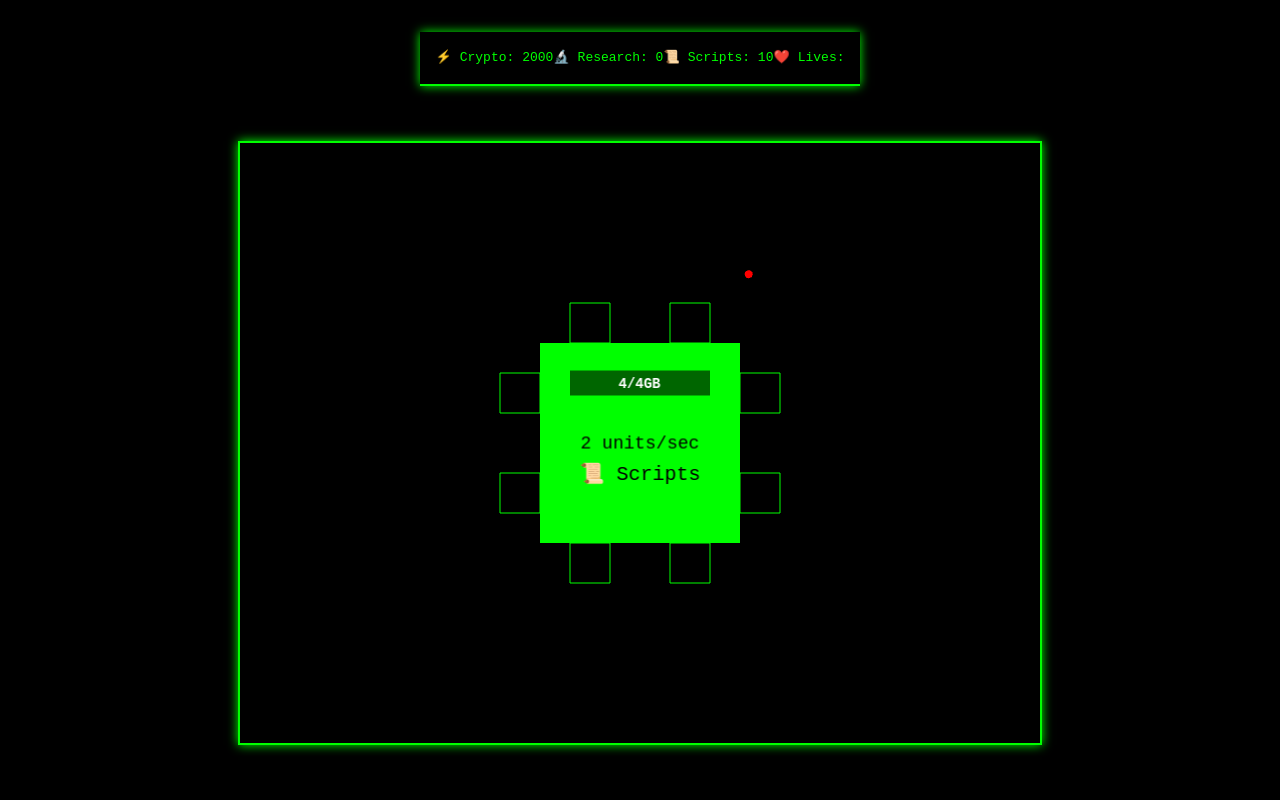
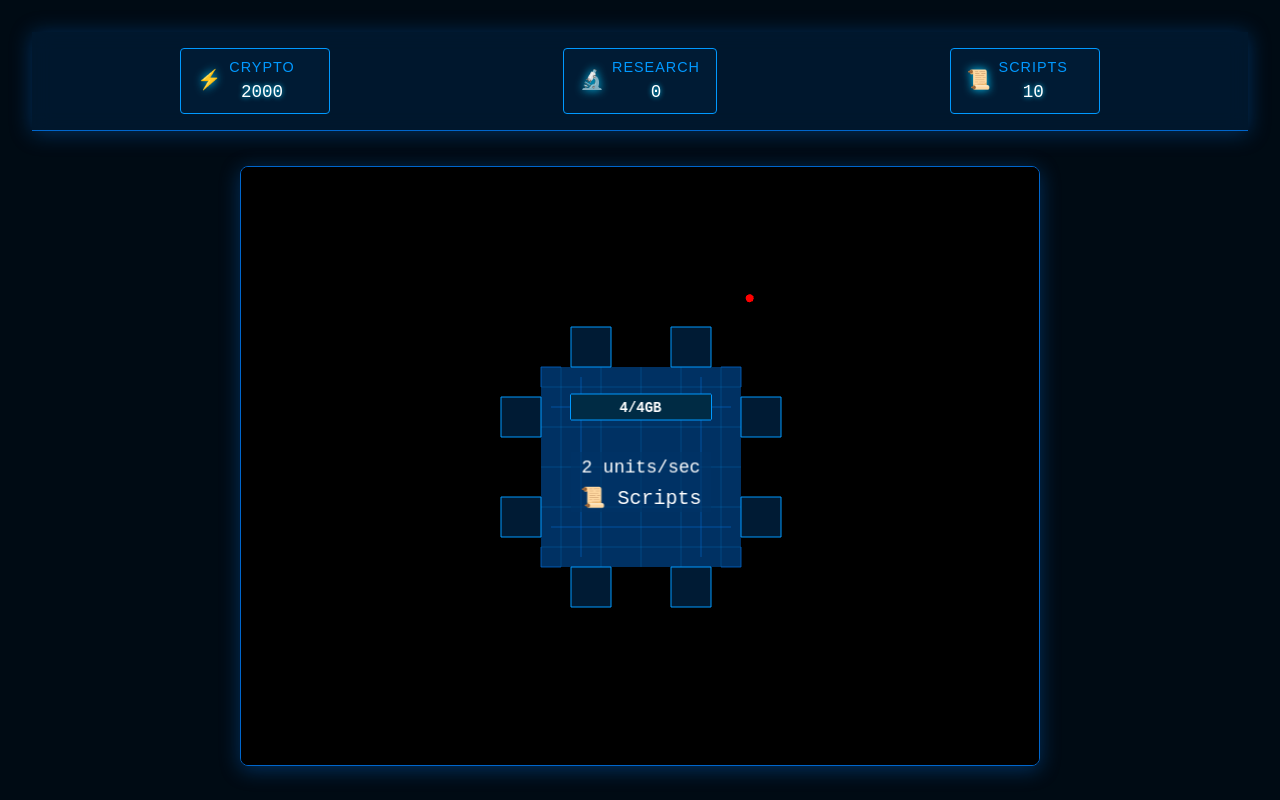
Before and after one commit to SebastianChristoph/vibegame, a React (Vite) app: page / in a window 1280 px wide. Built offline with nearby package versions, Linux system fonts and the light colour scheme.

Commit message:
basic game

```diff
--- /dev/null
+++ b/public/index.html
@@ -0,0 +1,14 @@
+<!DOCTYPE html>
+<html lang="en">
+  <head>
+    <meta charset="UTF-8" />
+    <link rel="icon" type="image/svg+xml" href="/vite.svg" />
+    <meta name="viewport" content="width=device-width, initial-scale=1.0" />
+    <link href="https://fonts.googleapis.com/css2?family=Orbitron:wght@400;500;600;700&family=Share+Tech+Mono&display=swap" rel="stylesheet">
+    <title>Vibe Game</title>
+  </head>
+  <body>
+    <div id="root"></div>
+    <script type="module" src="/src/main.jsx"></script>
+  </body>
+</html>
--- a/src/App.jsx
+++ b/src/App.jsx
@@ -4,7 +4,7 @@ import Navbar from './components/Navbar';
 function App() {
   return (
     <div style={{
-      backgroundColor: '#000000',
+      backgroundColor: '#000B14',
       minHeight: '100vh',
       display: 'flex',
       flexDirection: 'column',
--- a/src/components/GameCanvas.jsx
+++ b/src/components/GameCanvas.jsx
@@ -26,19 +26,19 @@ class MainScene extends Phaser.Scene {
     const y = this.mainComputer.y - 60;
 
     // Create container rectangle with border
-    this.ramBarContainer = this.add.rectangle(x + barWidth/2, y, barWidth, barHeight, 0x000000);
-    this.ramBarContainer.setStrokeStyle(2, 0x00ff00);
-    this.ramBarContainer.setDepth(1); // Above computer
+    this.ramBarContainer = this.add.rectangle(x + barWidth/2, y, barWidth, barHeight, 0x001B34);
+    this.ramBarContainer.setStrokeStyle(2, 0x0099FF);
+    this.ramBarContainer.setDepth(1);
 
-    // Create the dark green background (available RAM)
-    this.ramBarAvailable = this.add.rectangle(x, y, barWidth, barHeight, 0x006600);
+    // Create the dark blue background (available RAM)
+    this.ramBarAvailable = this.add.rectangle(x, y, barWidth, barHeight, 0x002B44);
     this.ramBarAvailable.setOrigin(0, 0.5);
-    this.ramBarAvailable.setDepth(1); // Above computer
+    this.ramBarAvailable.setDepth(1);
 
-    // Create the red overlay (used RAM)
-    this.ramBarUsed = this.add.rectangle(x, y, 0, barHeight, 0xff0000);
+    // Create the blue overlay (used RAM)
+    this.ramBarUsed = this.add.rectangle(x, y, 0, barHeight, 0x0066CC);
     this.ramBarUsed.setOrigin(0, 0.5);
-    this.ramBarUsed.setDepth(1); // Above computer
+    this.ramBarUsed.setDepth(1);
 
     // Add RAM text
     this.ramText = this.add.text(
@@ -47,12 +47,12 @@ class MainScene extends Phaser.Scene {
       '4/4GB',
       {
         font: 'bold 14px monospace',
-        fill: '#ffffff',
+        fill: '#FFFFFF',
         align: 'center'
       }
     );
     this.ramText.setOrigin(0.5);
-    this.ramText.setDepth(2); // Above RAM bar
+    this.ramText.setDepth(2);
   }
 
   updateRamBar() {
@@ -65,7 +65,7 @@ class MainScene extends Phaser.Scene {
     const barWidth = 140;  // Match the width from createRamBar
     const usedWidth = Math.max(0, barWidth * (usedByFirewalls/totalRAM));
 
-    // Update the red bar (used RAM)
+    // Update the blue bar (used RAM)
     this.ramBarUsed.width = usedWidth;
 
     // Update the text
@@ -144,18 +144,18 @@ class MainScene extends Phaser.Scene {
 
     // If this is a firewall, create new radius
     if (module.type === 'firewall') {
-      const radius = this.add.circle(module.x, module.y, 180, 0xFFFF00, 0.15);
-      radius.setStrokeStyle(1, 0xFFFF00, 0.4);
-      radius.setDepth(-2); // Below everything including beams
+      const radius = this.add.circle(module.x, module.y, 180, 0x0099FF, 0.15);
+      radius.setStrokeStyle(1, 0x0099FF, 0.4);
+      radius.setDepth(-2);
       module.detectionRadius = radius;
-      module.isActive = true; // Start as active
+      module.isActive = true;
     }
   }
 
   createFireBeam(startX, startY, targetX, targetY) {
     // Create a simple line graphics object
     const line = this.add.graphics();
-    line.setDepth(-1); // Below everything
+    line.setDepth(-1);
 
     // Create a tween to pulse the line width
     const pulseWidth = {value: 4};
@@ -168,7 +168,7 @@ class MainScene extends Phaser.Scene {
       ease: 'Sine.easeInOut',
       onUpdate: () => {
         line.clear();
-        line.lineStyle(pulseWidth.value, 0xff6600, 1);
+        line.lineStyle(pulseWidth.value, 0x0099FF, 1);
         line.beginPath();
         line.moveTo(startX, startY);
         line.lineTo(targetX, targetY);
@@ -192,7 +192,7 @@ class MainScene extends Phaser.Scene {
       frequency: 30,
       scale: { start: 0.5, end: 0 },
       alpha: { start: 1, end: 0 },
-      tint: [0xff0000, 0xff6600, 0xffff00],
+      tint: [0x0099FF, 0x0066CC, 0x00CCFF],
       speed: { min: 50, max: 80 },
       angle: { min: 0, max: 360 },
       gravityY: -50,
@@ -210,7 +210,7 @@ class MainScene extends Phaser.Scene {
         frequency: 40,
         scale: { start: 0.3, end: 0 },
         alpha: { start: 0.8, end: 0 },
-        tint: [0xff0000, 0xff6600],
+        tint: [0x0099FF, 0x0066CC],
         speed: { min: 60, max: 100 },
         angle: { min: angle - 10, max: angle + 10 },
         gravityY: -80,
@@ -226,7 +226,7 @@ class MainScene extends Phaser.Scene {
       frequency: 20,
       scale: { start: 0.1, end: 0 },
       alpha: { start: 1, end: 0 },
-      tint: 0xffff00,
+      tint: 0x00CCFF,
       speed: { min: 100, max: 200 },
       angle: { min: 0, max: 360 },
       gravityY: -20,
@@ -247,7 +247,7 @@ class MainScene extends Phaser.Scene {
       sparks.destroy();
     });
 
-    return 1000; // Animation duration
+    return 1000;
   }
 
   checkVirusCollisions() {
@@ -354,7 +354,6 @@ class MainScene extends Phaser.Scene {
 
       // If removing a firewall, clean up its effects
       if (module.type === 'firewall') {
-        // Cancel any pending reactivation timer
         if (module.reactivationTimer) {
           module.reactivationTimer.remove();
           module.reactivationTimer = null;
@@ -371,10 +370,10 @@ class MainScene extends Phaser.Scene {
 
       // Update module properties
       if (type) {
-        module.fillColor = 0x00ff00;
+        module.fillColor = 0x0066CC;
         module.occupied = true;
         module.type = type;
-        module.setDepth(0); // Same level as computer
+        module.setDepth(0);
 
         if (!module.typeText) {
           let displayText = type.toUpperCase();
@@ -389,12 +388,12 @@ class MainScene extends Phaser.Scene {
             displayText,
             {
               font: type === 'firewall' ? '12px/14px monospace' : '12px monospace',
-              fill: '#000000',
+              fill: '#FFFFFF',
               align: 'center'
             }
           );
           module.typeText.setOrigin(0.5);
-          module.typeText.setDepth(1); // Above modules
+          module.typeText.setDepth(1);
         } else {
           let displayText = type.toUpperCase();
           if (type === 'ram') {
@@ -405,10 +404,10 @@ class MainScene extends Phaser.Scene {
           module.typeText.setText(displayText);
         }
       } else {
-        module.fillColor = 0x000000;
+        module.fillColor = 0x001B34;
         module.occupied = false;
         module.type = null;
-        module.setDepth(0); // Same level as computer
+        module.setDepth(0);
         if (module.typeText) {
           module.typeText.destroy();
           module.typeText = null;
@@ -464,49 +463,146 @@ class MainScene extends Phaser.Scene {
     particleTexture.generateTexture('particle', 8, 8);
     particleTexture.destroy();
 
+    // Create the main computer background (darker shade)
+    this.mainComputerBg = this.add.rectangle(
+      this.cameras.main.centerX,
+      this.cameras.main.centerY,
+      200,
+      200,
+      0x002244
+    );
+    this.mainComputerBg.setDepth(0);
+
     // Create the main computer (central target)
     this.mainComputer = this.add.rectangle(
       this.cameras.main.centerX,
       this.cameras.main.centerY,
       200,
       200,
-      0x00ff00
+      0x003366
     );
     this.mainComputer.setInteractive();
-    this.mainComputer.setDepth(0); // Base layer for computer
+    this.mainComputer.setDepth(0);
+    this.mainComputer.setAlpha(0.9); // Make it slightly transparent
+
+    // Add server/CPU visual elements
+    const graphics = this.add.graphics();
+    graphics.lineStyle(1, 0x0099FF, 0.2); // Thinner, more transparent lines for grid
+
+    // Add grid pattern
+    for (let i = -80; i <= 80; i += 40) {
+      graphics.beginPath();
+      graphics.moveTo(this.mainComputer.x - 100, this.mainComputer.y + i);
+      graphics.lineTo(this.mainComputer.x + 100, this.mainComputer.y + i);
+      graphics.strokePath();
+
+      graphics.beginPath();
+      graphics.moveTo(this.mainComputer.x + i, this.mainComputer.y - 100);
+      graphics.lineTo(this.mainComputer.x + i, this.mainComputer.y + 100);
+      graphics.strokePath();
+    }
+
+    // Add circuit-like patterns
+    graphics.lineStyle(2, 0x0066CC, 0.3); // Darker, more transparent circuit lines
+
+    // Horizontal lines
+    graphics.beginPath();
+    graphics.moveTo(this.mainComputer.x - 90, this.mainComputer.y - 60);
+    graphics.lineTo(this.mainComputer.x + 90, this.mainComputer.y - 60);
+    graphics.strokePath();
+
+    graphics.beginPath();
+    graphics.moveTo(this.mainComputer.x - 90, this.mainComputer.y + 60);
+    graphics.lineTo(this.mainComputer.x + 90, this.mainComputer.y + 60);
+    graphics.strokePath();
+
+    // Vertical lines
+    graphics.beginPath();
+    graphics.moveTo(this.mainComputer.x - 60, this.mainComputer.y - 90);
+    graphics.lineTo(this.mainComputer.x - 60, this.mainComputer.y + 90);
+    graphics.strokePath();
+
+    graphics.beginPath();
+    graphics.moveTo(this.mainComputer.x + 60, this.mainComputer.y - 90);
+    graphics.lineTo(this.mainComputer.x + 60, this.mainComputer.y + 90);
+    graphics.strokePath();
+
+    // Add corner accents
+    const cornerSize = 20;
+    const corners = [
+      { x: -100, y: -100 }, // Top-left
+      { x: 100, y: -100 },  // Top-right
+      { x: 100, y: 100 },   // Bottom-right
+      { x: -100, y: 100 }   // Bottom-left
+    ];
+
+    graphics.lineStyle(2, 0x0066CC, 0.4); // Slightly more visible corner accents
+    corners.forEach(corner => {
+      // Horizontal line
+      graphics.beginPath();
+      graphics.moveTo(this.mainComputer.x + corner.x, this.mainComputer.y + corner.y);
+      graphics.lineTo(this.mainComputer.x + corner.x + (corner.x < 0 ? cornerSize : -cornerSize), this.mainComputer.y + corner.y);
+      graphics.strokePath();
+
+      // Vertical line
+      graphics.beginPath();
+      graphics.moveTo(this.mainComputer.x + corner.x, this.mainComputer.y + corner.y);
+      graphics.lineTo(this.mainComputer.x + corner.x, this.mainComputer.y + corner.y + (corner.y < 0 ? cornerSize : -cornerSize));
+      graphics.strokePath();
+    });
+
+    graphics.setDepth(1);
 
     // Create the RAM bar
     this.createRamBar();
 
-    // Add production rate in the middle
+    // Add production rate in the middle with more transparent background
+    const textBg = this.add.rectangle(
+      this.mainComputer.x,
+      this.mainComputer.y,
+      140,
+      30,
+      0x003366,
+      0.6
+    );
+    textBg.setDepth(1);
+
     this.productionRateText = this.add.text(
       this.mainComputer.x,
       this.mainComputer.y,
       '2 units/sec',
       {
         font: '18px monospace',
-        fill: '#000000',
-        backgroundColor: '#00ff00',
+        fill: '#FFFFFF',
         padding: { x: 10, y: 5 }
       }
     );
     this.productionRateText.setOrigin(0.5);
-    this.productionRateText.setDepth(1); // Above computer
+    this.productionRateText.setDepth(2);
 
-    // Add production type text with icon at the bottom
+    // Add production type text with icon at the bottom with more transparent background
+    const productionBg = this.add.rectangle(
+      this.mainComputer.x,
+      this.mainComputer.y + 30,
+      140,
+      30,
+      0x003366,
+      0.6
+    );
+    productionBg.setDepth(1);
+
     this.productionText = this.add.text(
       this.mainComputer.x,
       this.mainComputer.y + 30,
       '📜 Scripts',
       {
         font: '20px monospace',
-        fill: '#000000',
-        backgroundColor: '#00ff00',
+        fill: '#FFFFFF',
         padding: { x: 10, y: 5 }
       }
     );
     this.productionText.setOrigin(0.5);
-    this.productionText.setDepth(1); // Above computer
+    this.productionText.setDepth(2);
     this.productionText.setInteractive();
 
     // Handle clicks on production text or computer
@@ -536,8 +632,8 @@ class MainScene extends Phaser.Scene {
 
     // Create modules
     this.modules = modulePositions.map((pos, index) => {
-      const module = this.add.rectangle(pos.x, pos.y, 40, 40, 0x000000);
-      module.setStrokeStyle(1, 0x00ff00);
+      const module = this.add.rectangle(pos.x, pos.y, 40, 40, 0x001B34);
+      module.setStrokeStyle(1, 0x0099FF);
       module.setInteractive();
       module.index = index;
       module.occupied = false;
@@ -545,13 +641,13 @@ class MainScene extends Phaser.Scene {
 
       module.on('pointerover', () => {
         if (!module.occupied) {
-          module.fillColor = 0x003300;
+          module.fillColor = 0x002B44;
         }
       });
 
       module.on('pointerout', () => {
         if (!module.occupied) {
-          module.fillColor = 0x000000;
+          module.fillColor = 0x001B34;
         }
       });
 
@@ -829,8 +925,10 @@ const GameCanvas = () => {
         style={{
           width: '800px',
           height: '600px',
-          border: '2px solid #00ff00',
-          boxShadow: '0 0 10px #00ff00'
+          border: '1px solid #0066CC',
+          borderRadius: '8px',
+          boxShadow: '0 4px 20px rgba(0, 102, 204, 0.4)',
+          overflow: 'hidden'
         }}
       />
       {selectedModule !== null && (
--- a/src/components/Navbar.jsx
+++ b/src/components/Navbar.jsx
@@ -3,37 +3,99 @@ import useGameStore from '../store/gameStore';
 const Navbar = () => {
   const { crypto, research, scripts, lives } = useGameStore();
 
+  const statStyle = {
+    display: 'flex',
+    alignItems: 'center',
+    gap: '0.5rem',
+    backgroundColor: '#001B34',
+    padding: '0.5rem 1rem',
+    borderRadius: '4px',
+    border: '1px solid #0099FF',
+    position: 'relative',
+    minWidth: '150px',
+    ':before': {
+      content: '""',
+      position: 'absolute',
+      top: '-2px',
+      left: '-2px',
+      right: '-2px',
+      bottom: '-2px',
+      border: '2px solid #0066CC',
+      borderRadius: '6px',
+      opacity: 0.5,
+      pointerEvents: 'none'
+    }
+  };
+
+  const iconStyle = {
+    color: '#00CCFF',
+    fontSize: '1.2rem',
+    textShadow: '0 0 10px #00CCFF'
+  };
+
+  const valueStyle = {
+    fontFamily: 'Share Tech Mono, monospace',
+    fontSize: '1.1rem',
+    color: '#FFFFFF',
+    textShadow: '0 0 5px #00CCFF'
+  };
+
+  const labelStyle = {
+    fontFamily: 'Orbitron, sans-serif',
+    fontSize: '0.9rem',
+    color: '#0099FF',
+    textTransform: 'uppercase',
+    letterSpacing: '1px'
+  };
+
   return (
     <nav style={{
-      backgroundColor: '#000000',
-      padding: '1rem',
-      borderBottom: '2px solid #00ff00',
-      boxShadow: '0 0 10px #00ff00',
+      backgroundColor: 'rgba(0, 27, 52, 0.8)',
+      padding: '1rem 2rem',
+      borderBottom: '1px solid #0066CC',
+      boxShadow: '0 2px 20px rgba(0, 102, 204, 0.4)',
+      backdropFilter: 'blur(10px)',
       display: 'flex',
       justifyContent: 'space-around',
       alignItems: 'center',
-      fontFamily: 'monospace',
-      color: '#00ff00'
+      width: '100%',
+      boxSizing: 'border-box',
+      position: 'relative',
+      ':before': {
+        content: '""',
+        position: 'absolute',
+        top: 0,
+        left: 0,
+        right: 0,
+        height: '2px',
+        background: 'linear-gradient(90deg, transparent, #0099FF, transparent)'
+      }
     }}>
-      <div style={{ display: 'flex', alignItems: 'center', gap: '0.5rem' }}>
-        <span style={{ color: '#00ff00' }}>⚡</span>
-        <span>Crypto: {crypto}</span>
+      <div style={statStyle}>
+        <span style={iconStyle}>⚡</span>
+        <div style={{ display: 'flex', flexDirection: 'column' }}>
+          <span style={labelStyle}>Crypto</span>
+          <span style={valueStyle}>{crypto}</span>
+        </div>
       </div>
 
-      <div style={{ display: 'flex', alignItems: 'center', gap: '0.5rem' }}>
-        <span style={{ color: '#00ff00' }}>🔬</span>
-        <span>Research: {research}</span>
+      <div style={statStyle}>
+        <span style={iconStyle}>🔬</span>
+        <div style={{ display: 'flex', flexDirection: 'column' }}>
+          <span style={labelStyle}>Research</span>
+          <span style={valueStyle}>{research}</span>
+        </div>
       </div>
 
-      <div style={{ display: 'flex', alignItems: 'center', gap: '0.5rem' }}>
-        <span style={{ color: '#00ff00' }}>📜</span>
-        <span>Scripts: {scripts}</span>
+      <div style={statStyle}>
+        <span style={iconStyle}>📜</span>
+        <div style={{ display: 'flex', flexDirection: 'column' }}>
+          <span style={labelStyle}>Scripts</span>
+          <span style={valueStyle}>{scripts}</span>
+        </div>
       </div>
 
-      <div style={{ display: 'flex', alignItems: 'center', gap: '0.5rem' }}>
-        <span style={{ color: '#00ff00' }}>❤️</span>
-        <span>Lives: {lives}</span>
-      </div>
+
     </nav>
   );
 };
--- a/src/components/ProductionSelector.jsx
+++ b/src/components/ProductionSelector.jsx
@@ -7,7 +7,6 @@ const ProductionSelector = ({ onClose }) => {
 
   const handleModeSelect = (mode) => {
     setProductionMode(mode);
-    // Ensure the game scene updates
     if (window.game && window.game.scene.scenes[0]) {
       const scene = window.game.scene.scenes[0];
       scene.updateProductionDisplay(mode);
@@ -15,60 +14,111 @@ const ProductionSelector = ({ onClose }) => {
     onClose();
   };
 
+  const buttonStyle = (isSelected) => ({
+    backgroundColor: isSelected ? 'rgba(0, 102, 204, 0.4)' : 'rgba(0, 27, 52, 0.6)',
+    color: isSelected ? '#FFFFFF' : '#0099FF',
+    border: '1px solid #0099FF',
+    padding: '0.75rem',
+    borderRadius: '4px',
+    cursor: 'pointer',
+    fontFamily: 'Share Tech Mono, monospace',
+    fontSize: '0.9rem',
+    transition: 'all 0.2s ease',
+    display: 'flex',
+    alignItems: 'center',
+    justifyContent: 'center',
+    gap: '0.75rem',
+    position: 'relative',
+    overflow: 'hidden',
+    textTransform: 'uppercase',
+    letterSpacing: '1px',
+    ':before': isSelected ? {
+      content: '""',
+      position: 'absolute',
+      top: '0',
+      left: '0',
+      width: '100%',
+      height: '100%',
+      background: 'linear-gradient(90deg, transparent, rgba(0, 204, 255, 0.1), transparent)',
+      transform: 'translateX(-100%)',
+      animation: 'shimmer 2s infinite'
+    } : {},
+    ':hover': {
+      backgroundColor: isSelected ? 'rgba(0, 153, 255, 0.5)' : 'rgba(0, 153, 255, 0.2)',
+      transform: 'translateY(-1px)',
+      boxShadow: '0 0 15px rgba(0, 153, 255, 0.3)'
+    }
+  });
+
   return (
     <div style={{
       position: 'absolute',
       top: '20px',
       right: '20px',
-      backgroundColor: '#000000',
-      border: '2px solid #00ff00',
-      padding: '1rem',
-      boxShadow: '0 0 10px #00ff00',
+      backgroundColor: 'rgba(0, 27, 52, 0.95)',
+      border: '1px solid #0099FF',
+      borderRadius: '8px',
+      padding: '1.5rem',
+      backdropFilter: 'blur(10px)',
+      boxShadow: '0 4px 30px rgba(0, 153, 255, 0.4)',
       textAlign: 'center',
-      zIndex: 1000
+      zIndex: 1000,
+      minWidth: '280px',
+      ':before': {
+        content: '""',
+        position: 'absolute',
+        top: '-2px',
+        left: '-2px',
+        right: '-2px',
+        bottom: '-2px',
+        border: '2px solid #0066CC',
+        borderRadius: '10px',
+        opacity: 0.5,
+        pointerEvents: 'none'
+      }
     }}>
-      <div style={{ color: '#00ff00', marginBottom: '1rem', fontFamily: 'monospace' }}>
-        Production Rate: {rate} units/sec
+      <div style={{
+        color: '#FFFFFF',
+        marginBottom: '1.5rem',
+        fontFamily: 'Orbitron, sans-serif',
+        fontSize: '1.1rem',
+        fontWeight: 500,
+        textTransform: 'uppercase',
+        letterSpacing: '1px',
+        display: 'flex',
+        flexDirection: 'column',
+        gap: '0.5rem'
+      }}>
+        <span style={{ color: '#0099FF', fontSize: '0.9rem' }}>Production Rate</span>
+        <span style={{
+          fontFamily: 'Share Tech Mono, monospace',
+          fontSize: '1.3rem',
+          textShadow: '0 0 10px #00CCFF'
+        }}>
+          {rate} units/sec
+        </span>
       </div>
-      <div style={{ display: 'flex', flexDirection: 'column', gap: '0.5rem' }}>
+      <div style={{ display: 'flex', flexDirection: 'column', gap: '0.75rem' }}>
         <button
           onClick={() => handleModeSelect('crypto')}
-          style={{
-            backgroundColor: productionMode === 'crypto' ? '#00ff00' : '#000000',
-            color: productionMode === 'crypto' ? '#000000' : '#00ff00',
-            border: '1px solid #00ff00',
-            padding: '0.5rem',
-            cursor: 'pointer',
-            fontFamily: 'monospace'
-          }}
+          style={buttonStyle(productionMode === 'crypto')}
         >
-          ⚡ Mine Crypto
+          <span style={{ fontSize: '1.2rem', textShadow: '0 0 5px #00CCFF' }}>⚡</span>
+          Mine Crypto
         </button>
         <button
           onClick={() => handleModeSelect('research')}
-          style={{
-            backgroundColor: productionMode === 'research' ? '#00ff00' : '#000000',
-            color: productionMode === 'research' ? '#000000' : '#00ff00',
-            border: '1px solid #00ff00',
-            padding: '0.5rem',
-            cursor: 'pointer',
-            fontFamily: 'monospace'
-          }}
+          style={buttonStyle(productionMode === 'research')}
         >
-          🔬 Research
+          <span style={{ fontSize: '1.2rem', textShadow: '0 0 5px #00CCFF' }}>🔬</span>
+          Research
         </button>
         <button
           onClick={() => handleModeSelect('scripts')}
-          style={{
-            backgroundColor: productionMode === 'scripts' ? '#00ff00' : '#000000',
-            color: productionMode === 'scripts' ? '#000000' : '#00ff00',
-            border: '1px solid #00ff00',
-            padding: '0.5rem',
-            cursor: 'pointer',
-            fontFamily: 'monospace'
-          }}
+          style={buttonStyle(productionMode === 'scripts')}
         >
-          📜 Generate Scripts
+          <span style={{ fontSize: '1.2rem', textShadow: '0 0 5px #00CCFF' }}>📜</span>
+          Generate Scripts
         </button>
       </div>
     </div>
--- a/src/index.css
+++ b/src/index.css
@@ -1,11 +1,11 @@
 :root {
-  font-family: 'Courier New', monospace;
+  font-family: 'Share Tech Mono', monospace;
   line-height: 1.5;
   font-weight: 400;
 
   color-scheme: dark;
-  color: #00ff00;
-  background-color: #000000;
+  color: #FFFFFF;
+  background-color: #000B14;
 
   font-synthesis: none;
   text-rendering: optimizeLegibility;
@@ -13,12 +13,38 @@
   -moz-osx-font-smoothing: grayscale;
 }
 
+@keyframes shimmer {
+  0% {
+    transform: translateX(-100%);
+  }
+  100% {
+    transform: translateX(100%);
+  }
+}
+
+* {
+  margin: 0;
+  padding: 0;
+  box-sizing: border-box;
+}
+
 body {
   margin: 0;
   display: flex;
-  place-items: center;
   min-width: 320px;
   min-height: 100vh;
+  background-color: #000B14;
+}
+
+h1, h2, h3, h4, h5, h6 {
+  font-family: 'Orbitron', sans-serif;
+}
+
+button {
+  border: none;
+  outline: none;
+  cursor: pointer;
+  font-family: inherit;
 }
 
 #root {
```
Also changed, not shown: src/components/BuildingSelection.jsx (+85 -44 lines).
